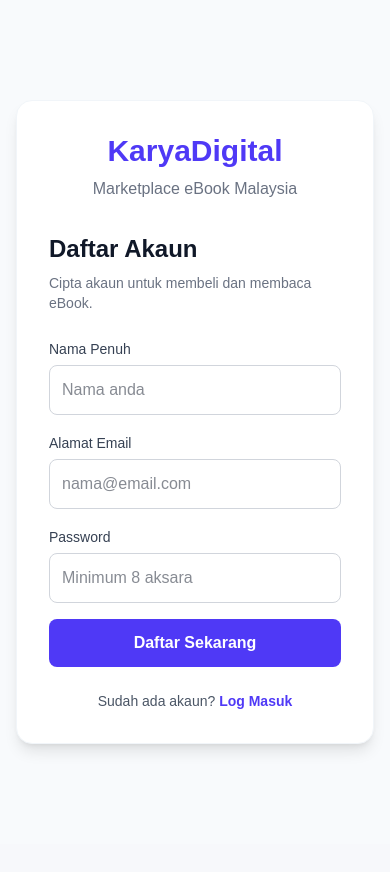
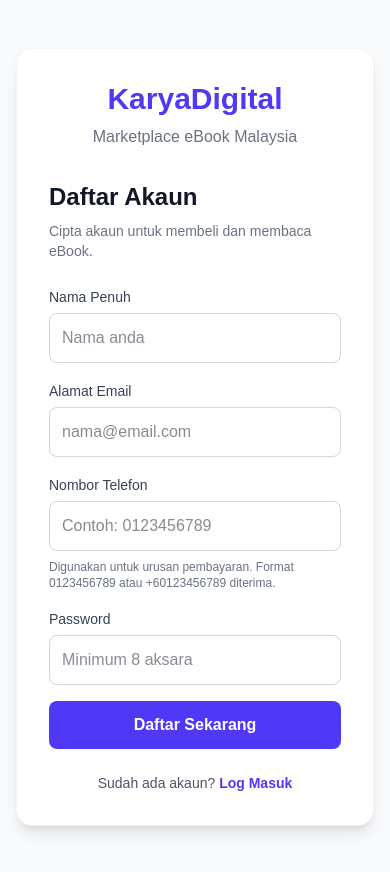
Before and after one commit to mykaryadigital-code/KaryaDigital, a Next.js app: page /daftar in a window 390 px wide. Before the commit the page ends 844 px from the top, so only its background shows below. Built offline with nearby package versions, Linux system fonts and the light colour scheme.

Commit message:
Capture buyer phone during signup and save it to profiles

```diff
--- a/app/daftar/page.tsx
+++ b/app/daftar/page.tsx
@@ -17,6 +17,7 @@ export default function DaftarPage() {
 
   const [nama, setNama] = useState("");
   const [email, setEmail] = useState("");
+  const [phone, setPhone] = useState("");
   const [password, setPassword] = useState("");
   const [loading, setLoading] = useState(false);
   const [mesej, setMesej] = useState("");
@@ -33,6 +34,12 @@ export default function DaftarPage() {
 
   async function daftar(event: React.FormEvent<HTMLFormElement>) {
     event.preventDefault();
+        const cleanPhone = phone.replace(/[\s-]/g, "");
+
+    if (!/^(\+?60|0)1\d{8,9}$/.test(cleanPhone)) {
+      setMesej("Masukkan nombor telefon Malaysia yang sah.");
+      return;
+    }
     if (sending.current || berjaya) return;
 
     const cleanName = nama.trim();
@@ -59,8 +66,11 @@ export default function DaftarPage() {
       const { data, error } = await supabase.auth.signUp({
         email: email.trim(),
         password,
-        options: {
-          data: { full_name: cleanName },
+                options: {
+          data: {
+            full_name: cleanName,
+            phone: cleanPhone,
+          },
           emailRedirectTo: callbackUrl.toString(),
         },
       });
@@ -159,7 +169,37 @@ export default function DaftarPage() {
               placeholder="nama@email.com"
             />
           </div>
+          <div>
+            <label
+              htmlFor="phone"
+              className="text-sm font-medium text-gray-700"
+            >
+              Nombor Telefon
+            </label>
 
+            <input
+              id="phone"
+              type="tel"
+              inputMode="tel"
+              autoComplete="tel"
+              required
+              maxLength={24}
+              disabled={disabled}
+              value={phone}
+              onChange={(event) => setPhone(event.target.value)}
+              aria-describedby="phone-help"
+              placeholder="Contoh: 0123456789"
+              className="mt-1 w-full rounded-lg border border-gray-300 p-3 text-gray-900 disabled:bg-gray-100"
+            />
+
+            <p
+              id="phone-help"
+              className="mt-2 text-xs text-gray-500"
+            >
+              Digunakan untuk urusan pembayaran. Format 0123456789
+              atau +60123456789 diterima.
+            </p>
+          </div>
           <div>
             <label
               htmlFor="password"
```
Also changed, not shown: 1 other file (tests, documents, lock files or other folders).
